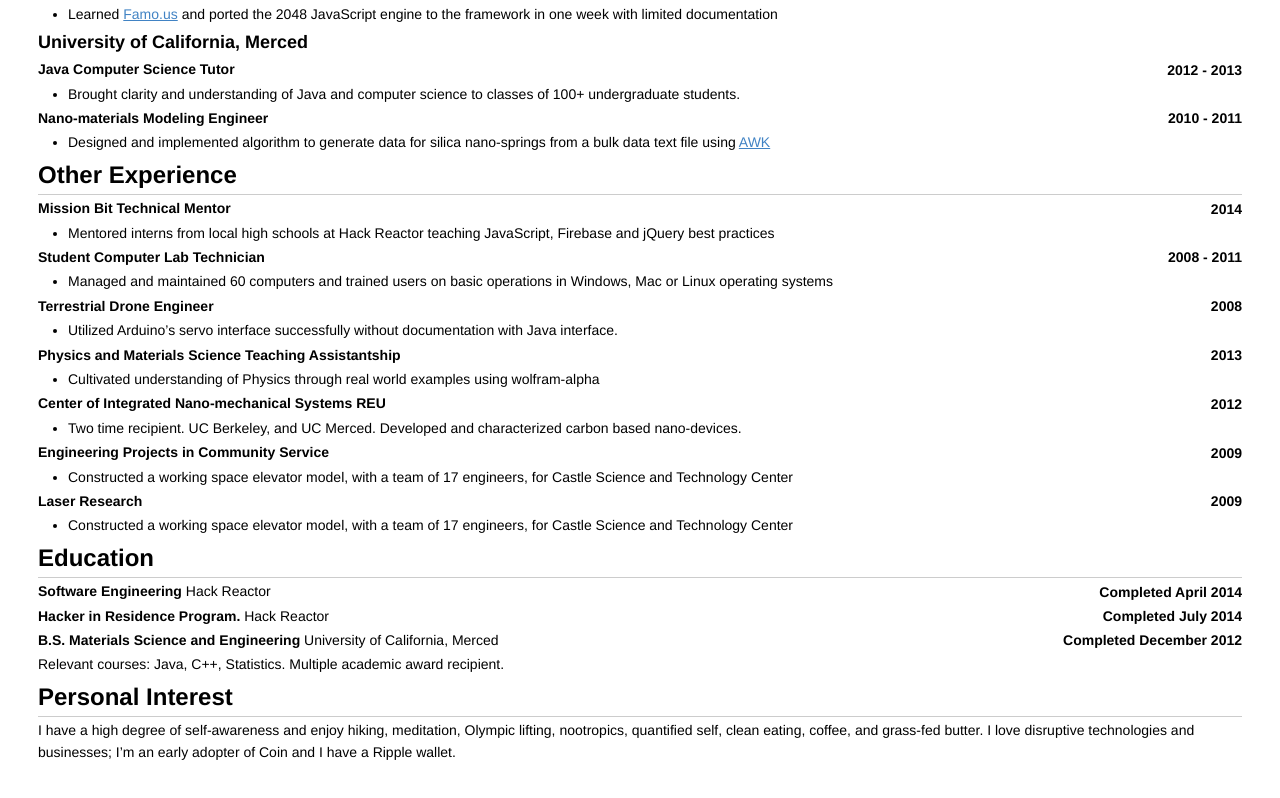
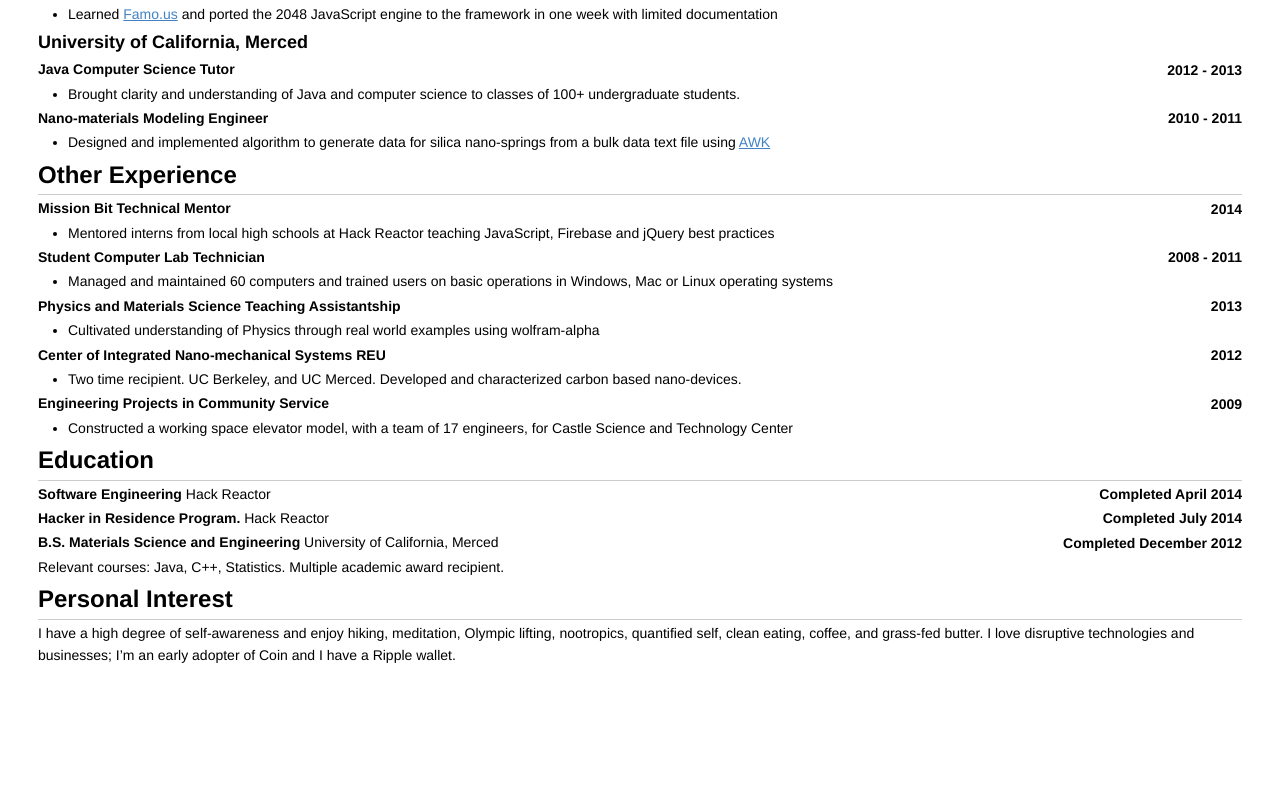
Before and after one commit to kwyn/resume, a plain HTML site: page index.html in a window 1280 px wide. Shown: the part 1027-1825 px from the top of the page. After the commit the page ends 1733 px from the top, so only its background shows below. Drawn offline with Linux system fonts and the light colour scheme.

Commit message:
Remove some info

```diff
--- a/index.html
+++ b/index.html
@@ -3,7 +3,7 @@
 <head>
   <meta charset="utf-8">
   <meta http-equiv="X-UA-Compatible" content="IE=edge,chrome=1">
-  <title>Resume  | Kwyn Meagher</title>
+  <title>README</title>
   <meta name="viewport" content="width=device-width, initial-scale=1.0">
   <style>
 body {
@@ -459,16 +459,6 @@
 <li>Managed and maintained 60 computers and trained users on basic operations in Windows, Mac or Linux operating systems</li>
 </ul>
 
-<p><strong>Terrestrial Drone Engineer</strong></p>
-
-<blockquote>
-<p>2008</p>
-</blockquote>
-
-<ul>
-<li>Utilized Arduino’s servo interface successfully without documentation with Java interface.</li>
-</ul>
-
 <p><strong>Physics and Materials Science Teaching Assistantship</strong></p>
 
 <blockquote>
@@ -490,16 +480,6 @@
 </ul>
 
 <p><strong>Engineering Projects in Community Service</strong></p>
-
-<blockquote>
-<p>2009</p>
-</blockquote>
-
-<ul>
-<li>Constructed a working space elevator model, with a team of 17 engineers, for Castle Science and Technology Center</li>
-</ul>
-
-<p><strong>Laser Research</strong></p>
 
 <blockquote>
 <p>2009</p>
```
Also changed, not shown: README.md, 1 other file.
